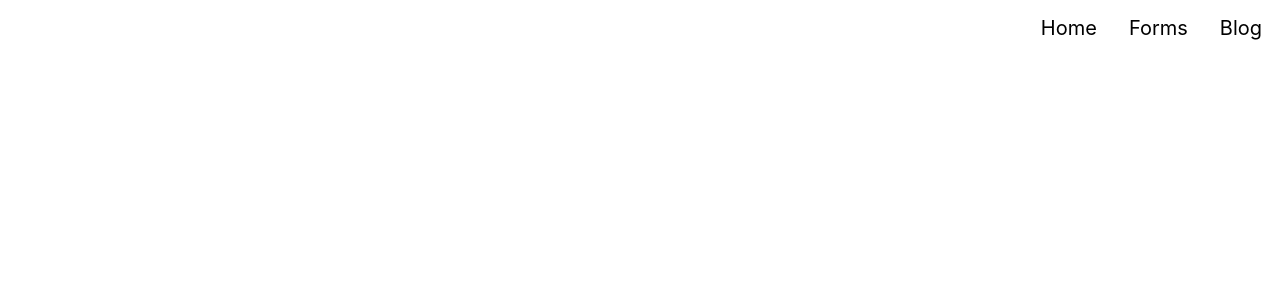
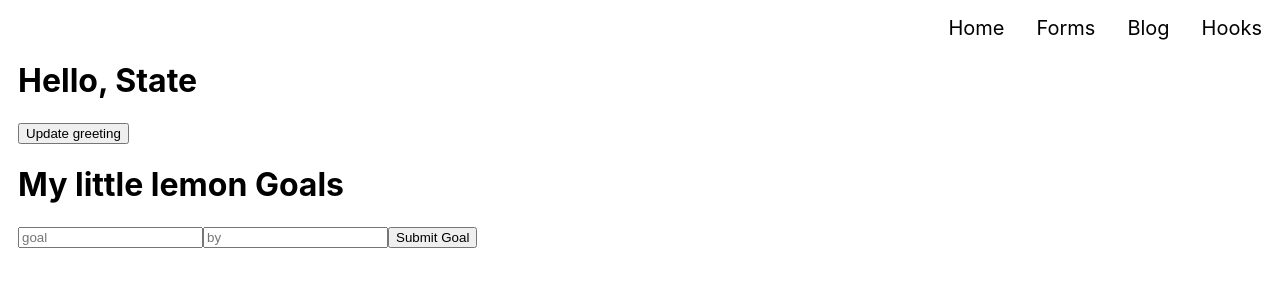
Before and after one commit to mszahan/react-advanced-meta, a React (Create React App) app: page /hooks in a window 1280 px wide. Before the commit this address had no page. Shown: the top 300 px of the page. Built offline with nearby package versions, Linux system fonts and the light colour scheme.

Commit message:
created goal component using useState

```diff
--- a/src/App.js
+++ b/src/App.js
@@ -3,6 +3,7 @@ import { Routes, Route } from 'react-router-dom';
 import FormPage from './components/forms/FormPage'
 import DesertItem from './components/desertItem';
 import ContextBlog from './components/contextApi/contextBlog';
+import HookPage from './components/hooks/HookPage';
 import Nav from './components/Nav';
 
 
@@ -16,6 +17,7 @@ function App() {
         <Route path='/' element={<DesertItem/>} />
         <Route path='/forms' element={<FormPage/>} />
         <Route path='/blog' element={<ContextBlog/>} />
+        <Route path='/hooks' element={<HookPage/>} />
       </Routes>
 
 
--- a/src/components/Nav.js
+++ b/src/components/Nav.js
@@ -7,6 +7,7 @@ const Nav = () => {
                 <li><Link to='/'> Home </Link></li>
                 <li><Link to='/forms'>Forms</Link></li>
                 <li><Link to='/blog'>Blog</Link></li>
+                <li><Link to='/hooks'>Hooks</Link></li>
 
             </ul>
         </nav>
--- /dev/null
+++ b/src/components/hooks/GoalState.js
@@ -0,0 +1,57 @@
+import { useState } from "react";
+
+function GoalForm(props) {
+    const [formData, setFormData] = useState({goal:'', by:''});
+
+    function changeHandler (e) {
+        setFormData({...formData, [e.target.name]: e.target.value});
+    }
+
+    function submitHandler(e) {
+        e.preventDefault();
+        props.onAdd(formData);
+        setFormData({goal:'', by:''});
+    };
+
+    return (
+        <>
+        <h1>
+            My little lemon Goals
+        </h1>
+        <form onSubmit={submitHandler}>
+            <input type="text" name="goal" placeholder="goal" value={formData.goal} onChange={changeHandler}/>
+            <input type="text" name="by" placeholder="by" value={formData.by} onChange={changeHandler}/>
+            <button type="submit">Submit Goal</button>
+        </form>
+        </>
+    )
+}
+
+function ListOfGoals(props){
+    return (
+        <ul>
+            {props.allGoals.map((g) => (
+                <li key={g.goal}>
+                    <p>My goal is to {g.goal} by {g.by}</p>
+
+                </li>
+
+            ))}
+        </ul>
+    )
+
+}
+
+export default function GoalState() {
+    const [allGoals, updateAllGoals] = useState([])
+
+    function addGoal (goal) {updateAllGoals([...allGoals, goal])}
+
+    return (
+        <div className="goals">
+            <GoalForm onAdd={addGoal}/>
+            <ListOfGoals allGoals={allGoals}/>
+
+        </div>
+    )
+}
--- /dev/null
+++ b/src/components/hooks/GreetState.js
@@ -0,0 +1,25 @@
+import { useState } from "react";
+
+function GreetState () {
+    const [greeting, setGreeting] = useState({greet: 'Hello, State'})
+    console.log(greeting, setGreeting);
+
+    function updateGreeting(){
+        // this is not reccomended way since it updates the whole object
+        // setGreeting({greet:'Hello useState'});
+
+        // the best way
+        const newGreeting = {...greeting};
+        newGreeting.greet = 'Hello, useState hook for object'
+        setGreeting(newGreeting)
+    }
+
+    return (
+        <div>
+            <h1>{greeting.greet}</h1>
+            <button onClick={updateGreeting}> Update greeting </button>
+        </div>
+    )
+}
+
+export default GreetState;
--- /dev/null
+++ b/src/components/hooks/HookPage.js
@@ -0,0 +1,15 @@
+import GreetState from "./GreetState";
+import GoalState from "./GoalState";
+
+function HookPage (){
+    return(
+        <div className="hooks">
+            <GreetState/>
+            <GoalState/>
+
+        </div>
+    )
+}
+
+
+export default HookPage;
```
